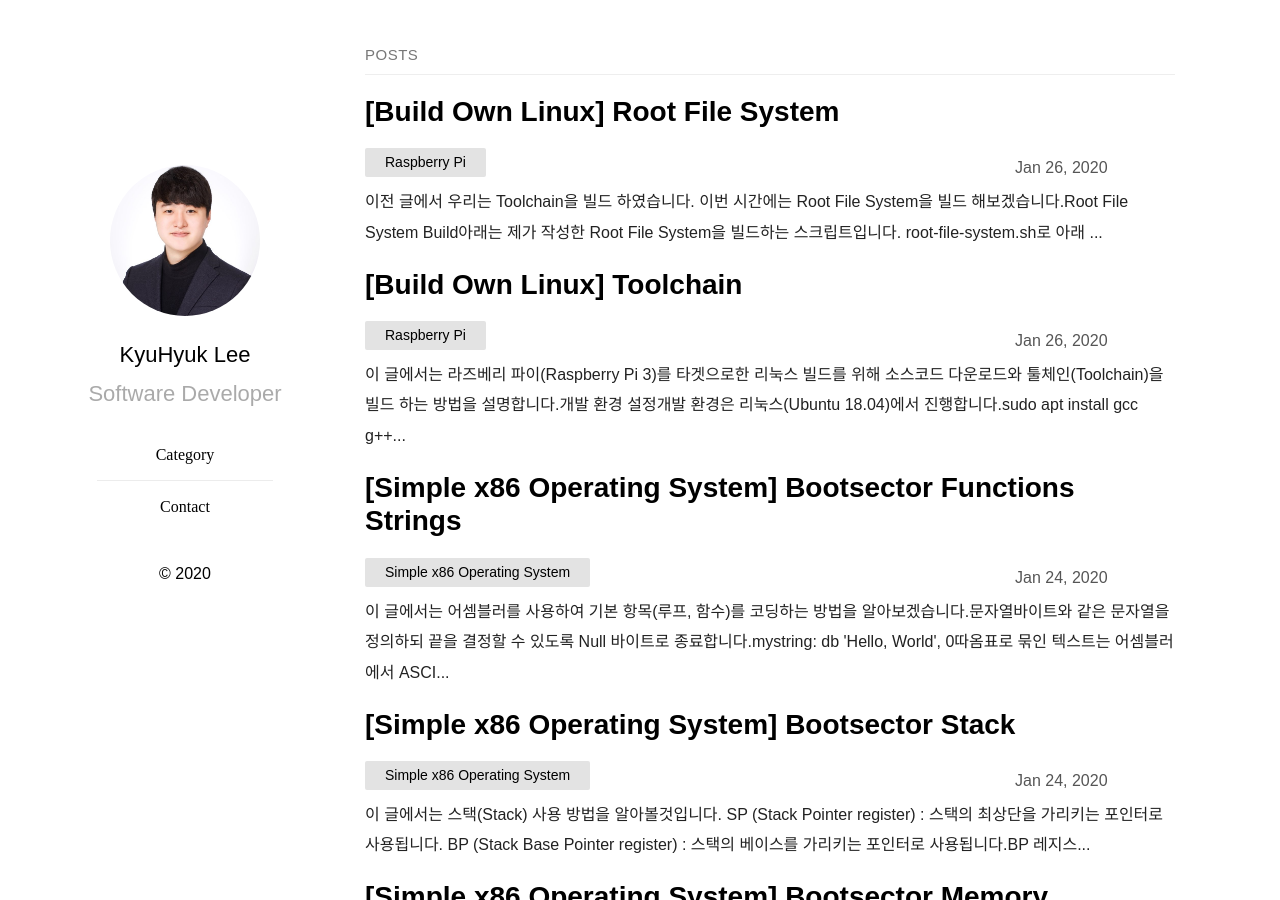
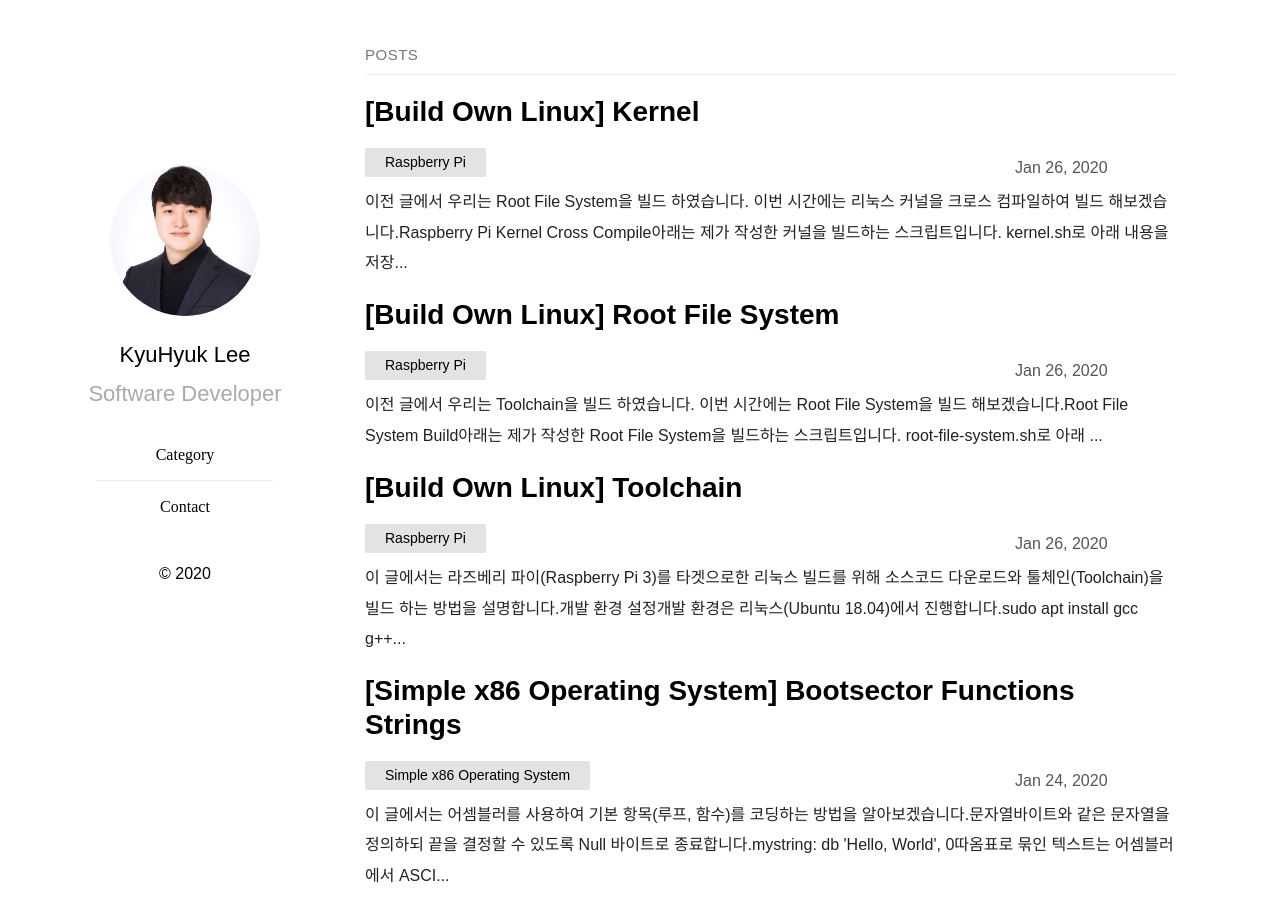
Before and after one commit to eorikc5764/leekyuhyuk.github.io, a Jekyll site: the page built from index.md, in a window 1280 px wide and 900 px high. Built offline with Jekyll 4.4.1, drawn with Linux system fonts in a browser that asks for light colours; emoji names are drawn with the system emoji font; some web fonts are replaced; some of the changed lines change nothing that is shown.

Commit message:
게시물 등록 : '[Build Own Linux] Kernel'

````diff
--- /dev/null
+++ b/_posts/2020-01-26-Build-Own-Linux-Kernel.md
@@ -0,0 +1,127 @@
+---
+layout  : post
+title   : "[Build Own Linux] Kernel"
+date    : 2020-01-26 23:46:26 +0900
+category: Raspberry-Pi
+---
+
+[이전 글]({{ site.url }}/article/raspberry-pi/2020/01/26/Build-Own-Linux-Root-File-System)에서 우리는 Root File System을 빌드 하였습니다. 이번 시간에는 리눅스 커널을 크로스 컴파일하여 빌드 해보겠습니다.
+
+# Raspberry Pi Kernel Cross Compile
+
+아래는 제가 작성한 커널을 빌드하는 스크립트입니다. `kernel.sh`로 아래 내용을 저장한 뒤, 실행하면 커널이 빌드 됩니다. 빌드 시간은 대략 15~20분 정도 소요됩니다.
+
+```bash
+#!/bin/bash
+#
+# PiCLFS kernel build script
+# Optional parameteres below:
+set -o nounset
+set -o errexit
+
+export LC_ALL=POSIX
+export PARALLEL_JOBS=`cat /proc/cpuinfo | grep cores | wc -l`
+export CONFIG_TARGET="aarch64-linux-gnu"
+export CONFIG_HOST=`echo ${MACHTYPE} | sed -e 's/-[^-]*/-cross/'`
+export CONFIG_LINUX_ARCH="arm64"
+export CONFIG_LINUX_KERNEL_DEFCONFIG="bcmrpi3_defconfig"
+
+export WORKSPACE_DIR=$PWD
+export SOURCES_DIR=$WORKSPACE_DIR/sources
+export OUTPUT_DIR=$WORKSPACE_DIR/out
+export BUILD_DIR=$OUTPUT_DIR/build
+export TOOLS_DIR=$OUTPUT_DIR/tools
+export SYSROOT_DIR=$TOOLS_DIR/$CONFIG_TARGET/sysroot
+export ROOTFS_DIR=$OUTPUT_DIR/rootfs
+export KERNEL_DIR=$OUTPUT_DIR/kernel
+
+export PATH="$TOOLS_DIR/bin:$TOOLS_DIR/sbin:$PATH"
+
+# End of optional parameters
+
+function step() {
+  echo -e "\e[7m\e[1m>>> $1\e[0m"
+}
+
+function success() {
+  echo -e "\e[1m\e[32m$1\e[0m"
+}
+
+function error() {
+  echo -e "\e[1m\e[31m$1\e[0m"
+}
+
+function extract() {
+  case $1 in
+    *.tgz) tar -zxf $1 -C $2 ;;
+    *.tar.gz) tar -zxf $1 -C $2 ;;
+    *.tar.bz2) tar -jxf $1 -C $2 ;;
+    *.tar.xz) tar -Jxf $1 -C $2 ;;
+  esac
+}
+
+function check_environment {
+  if ! [[ -d $SOURCES_DIR ]] ; then
+    error "Please download tarball files!"
+    error "Run './01-download-packages.sh'"
+    exit 1
+  fi
+}
+
+function check_tarballs {
+    LIST_OF_TARBALLS="
+      raspberrypi-kernel_1.20200114-1.tar.gz
+    "
+
+    for tarball in $LIST_OF_TARBALLS ; do
+        if ! [[ -f $SOURCES_DIR/$tarball ]] ; then
+            error "Can't find '$tarball'!"
+            exit 1
+        fi
+    done
+}
+
+function timer {
+  if [[ $# -eq 0 ]]; then
+    echo $(date '+%s')
+  else
+    local stime=$1
+    etime=$(date '+%s')
+    if [[ -z "$stime" ]]; then stime=$etime; fi
+    dt=$((etime - stime))
+    ds=$((dt % 60))
+    dm=$(((dt / 60) % 60))
+    dh=$((dt / 3600))
+    printf '%02d:%02d:%02d' $dh $dm $ds
+  fi
+}
+
+check_environment
+check_tarballs
+total_build_time=$(timer)
+
+rm -rf $BUILD_DIR $KERNEL_DIR
+mkdir -pv $BUILD_DIR $KERNEL_DIR
+
+step "[1/1] Raspberry Pi Linux 4.19.93"
+extract $SOURCES_DIR/raspberrypi-kernel_1.20200114-1.tar.gz $BUILD_DIR
+make -j$PARALLEL_JOBS ARCH=$CONFIG_LINUX_ARCH mrproper -C $BUILD_DIR/linux-raspberrypi-kernel_1.20200114-1
+make -j$PARALLEL_JOBS ARCH=$CONFIG_LINUX_ARCH $CONFIG_LINUX_KERNEL_DEFCONFIG -C $BUILD_DIR/linux-raspberrypi-kernel_1.20200114-1
+make -j$PARALLEL_JOBS ARCH=$CONFIG_LINUX_ARCH HOSTCC="gcc -O2 -I$TOOLS_DIR/include -L$TOOLS_DIR/lib -Wl,-rpath,$TOOLS_DIR/lib" CROSS_COMPILE="$TOOLS_DIR/bin/$CONFIG_TARGET-" Image modules dtbs -C $BUILD_DIR/linux-raspberrypi-kernel_1.20200114-1
+make -j$PARALLEL_JOBS ARCH=$CONFIG_LINUX_ARCH HOSTCC="gcc -O2 -I$TOOLS_DIR/include -L$TOOLS_DIR/lib -Wl,-rpath,$TOOLS_DIR/lib" CROSS_COMPILE="$TOOLS_DIR/bin/$CONFIG_TARGET-" INSTALL_MOD_PATH=$ROOTFS_DIR modules_install -C $BUILD_DIR/linux-raspberrypi-kernel_1.20200114-1
+mkdir -pv $KERNEL_DIR/overlays
+cp -v $BUILD_DIR/linux-raspberrypi-kernel_1.20200114-1/arch/arm64/boot/Image $KERNEL_DIR
+cp -v $BUILD_DIR/linux-raspberrypi-kernel_1.20200114-1/arch/arm64/boot/dts/broadcom/*.dtb $KERNEL_DIR
+cp -v $BUILD_DIR/linux-raspberrypi-kernel_1.20200114-1/arch/arm/boot/dts/overlays/*.dtb* $KERNEL_DIR/overlays/
+cp -v $BUILD_DIR/linux-raspberrypi-kernel_1.20200114-1/arch/arm/boot/dts/overlays/README $KERNEL_DIR/overlays/
+
+rm -rf $BUILD_DIR/linux-raspberrypi-kernel_1.20200114-1
+
+success "\nTotal kernel build time: $(timer $total_build_time)\n"
+```
+
+빌드에 성공하면 아래와 같은 화면이 출력됩니다.
+
+![Kernel Build]({{ site.url }}/assets/image/2020-01-26-Build-Own-Linux-Kernel/2020-01-26-Build-Own-Linux-Kernel_1.png)
+
+[다음 글]({{ site.url }}/article/raspberry-pi/2020/01/26/Build-Own-Linux-Image)에서는 앞에서 만든 Root File System과 Kernel을 합쳐 Raspberry Pi Image를 만들어보겠습니다.
--- a/_posts/2020-01-26-Build-Own-Linux-Root-File-System.md
+++ b/_posts/2020-01-26-Build-Own-Linux-Root-File-System.md
@@ -9,7 +9,7 @@ category: Raspberry-Pi
 
 # Root File System Build
 
-아래는 제가 작성한 Root File System을 빌드하는 스크립트입니다. `root-file-system.sh`로 아래 내용을 저장한 뒤, 실행하면 Toolchain이 빌드 됩니다. 빌드 시간은 대략 3~5분 정도 소요됩니다.
+아래는 제가 작성한 Root File System을 빌드하는 스크립트입니다. `root-file-system.sh`로 아래 내용을 저장한 뒤, 실행하면 Root File System이 빌드 됩니다. 빌드 시간은 대략 3~5분 정도 소요됩니다.
 
 빌드 과정은 크게 9개의 단계로 나누어져 있습니다:
 
@@ -32,7 +32,7 @@ category: Raspberry-Pi
 ```bash
 #!/bin/bash
 #
-# PiCLFS system build script
+# PiCLFS root file system build script
 # Optional parameteres below:
 set -o nounset
 set -o errexit
@@ -1084,6 +1084,6 @@ success "\nTotal root file system build time: $(timer $total_build_time)\n"
 
 빌드에 성공하면 아래와 같은 화면이 출력됩니다.
 
-![Toolchain Build]({{ site.url }}/assets/image/2020-01-26-Build-Own-Linux-Root-File-System/2020-01-26-Build-Own-Linux-Root-File-System_1.png)
+![Root File System Build]({{ site.url }}/assets/image/2020-01-26-Build-Own-Linux-Root-File-System/2020-01-26-Build-Own-Linux-Root-File-System_1.png)
 
 [다음 글]({{ site.url }}/article/raspberry-pi/2020/01/26/Build-Own-Linux-Kernel)에서는 Raspberry Pi의 커널을 크로스 컴파일하여 빌드 해봅시다.
````
Also changed, not shown: assets/image/2020-01-26-Build-Own-Linux-Kernel/2020-01-26-Build-Own-Linux-Kernel_1.png (added).
